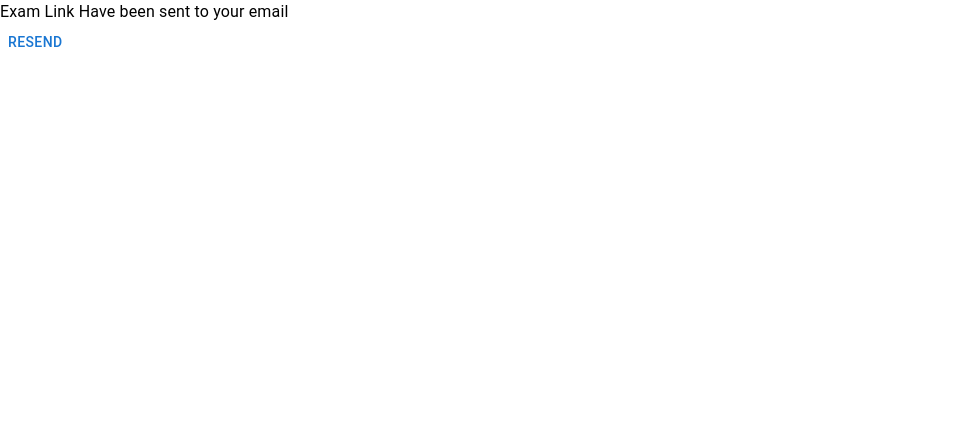
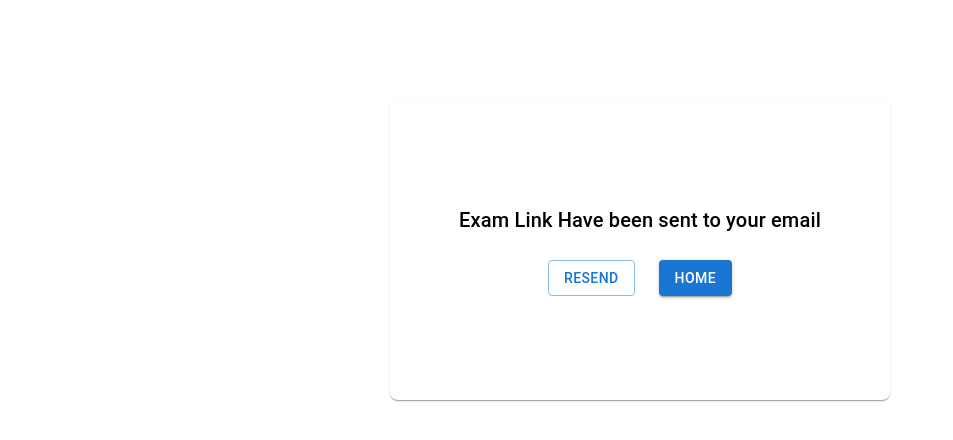
Before and after one commit to bitpointx/medprep-landing, a React (Create React App) app: page /successpay in a window 1280 px wide. Shown: the top 440 px of the page, without its empty margins (0-953 px from the left). Built offline with nearby package versions, Linux system fonts and the light colour scheme; no server answers.

Commit message:
style: worked on minor style

```diff
--- a/src/components/body/FormInput.css
+++ b/src/components/body/FormInput.css
@@ -60,7 +60,7 @@ form{
   color: rgba(21, 25, 32, 0.5);
   cursor: pointer;
 }
-.Send-Btn{
+.Send-Btn {
   width:95px;
   height:35px;
   background: #1472BA;
@@ -73,7 +73,18 @@ form{
   font-size: 12px;
   color: #FFFFFF;
   cursor: pointer;
+ position: relative;
 }
+.Send-Btn:active {
+  background: #314859;
+}
+/*
+  .send-button-text {
+    font: bold 15px 'Quicksand', san-serif;
+    color: #FFFFFF;
+    transition: all 0.2s;
+  } */
+
 .form-Input span{
   font-size: 12px;
   display: none;
--- a/src/components/body/Modal.tsx
+++ b/src/components/body/Modal.tsx
@@ -146,9 +146,10 @@ function Modal({ handleClose }: any) {
           <button
             className="Send-Btn"
             type="submit"
+
             // disabled={!values.name || !values.email ? true : false}
           >
-            Send Token
+           <span className='send-button-text'> Send Token </span>
           </button>
         </div>
       </form>
--- a/src/components/body/SuccessScreen.tsx
+++ b/src/components/body/SuccessScreen.tsx
@@ -1,7 +1,7 @@
 import React, { useEffect, useState } from "react";
 import { useNavigate, useLocation, useSearchParams } from "react-router-dom";
 import axios from "axios";
-import { Button, Typography } from "@mui/material";
+import { Button, Typography, Box, Stack } from "@mui/material";
 
 const SuccessScreen = () => {
   let [searchParams, setSearchParams] = useSearchParams();
@@ -37,8 +37,13 @@ const SuccessScreen = () => {
   }, []);
   return (
     <>
-      <Typography>Exam Link Have been sent to your email</Typography>
-      <Button onClick={createToken}>Resend</Button>
+    <Stack  width='100%' maxWidth='500px' minHeight='300px'  direction='column' alignItems='center' justifyContent='center' margin= 'auto' marginTop='100px' boxShadow={1} gap={3} borderRadius={2}>
+      <Typography variant="h6">Exam Link Have been sent to your email</Typography>
+      <Stack direction='row' columnGap={3}>
+      <Button onClick={createToken} variant='outlined'>Resend</Button>
+      <Button variant="contained" onClick={()=> navigate('/')}>Home</Button>
+      </Stack>
+      </Stack>
     </>
   );
 };
--- a/src/components/style/ExamCard.tsx
+++ b/src/components/style/ExamCard.tsx
@@ -138,4 +138,7 @@ export const Button = styled.button`
   text-align: center;
   text-transform: capitalize;
   color: #1472ba;
+  /* "&:active": {
+      background: "#efefef"
+    }, */
 `;
--- a/src/screen/Home/Exam Page/ExamPage.tsx
+++ b/src/screen/Home/Exam Page/ExamPage.tsx
@@ -7,6 +7,7 @@ import {
   Grid,
   IconButton,
   Popover,
+  Stack,
   Typography,
 } from "@mui/material";
 import { Paper } from "@mui/material";
@@ -31,6 +32,18 @@ interface responseProps {
   startDate: number;
   endDate: number;
 }
+
+
+function Card ({title}: {title: string}) {
+  return (
+    <>
+    <Stack width="500px" height='300px' margin='auto' mt={10} boxShadow={1} justifyContent='center' alignItems='center' borderRadius={2}>
+       <Typography variant="h5">{title}</Typography>
+    </Stack>
+    </>
+  )
+}
+
 
 const onlineExamUrl = `${process.env.REACT_APP_API_URL}/web/exam`;
 const ExamPage = () => {
@@ -145,9 +158,9 @@ const ExamPage = () => {
     <>
       {responseTime.startDate && responseTime.endDate ? (
         currentTime < responseTime.startDate ? (
-          "Exam Not Started"
+          <Card title='Exam has not started.'/>
         ) : currentTime > responseTime.endDate ? (
-          "Ended has already ended"
+          <Card  title='Exam has ended successfully.'/>
         ) : (
           <>
             <div>
@@ -399,6 +412,7 @@ const ExamPage = () => {
         "Loading ..."
       )}
     </>
+
   );
 };
 export default ExamPage;
```
Also changed, not shown: 1 other file (tests, documents, lock files or other folders).
